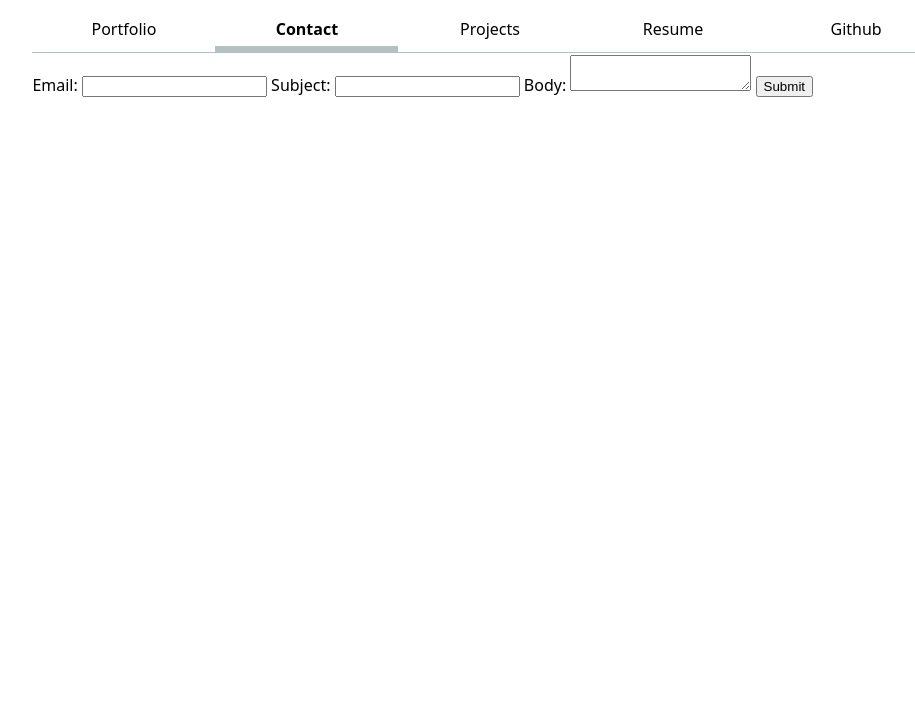
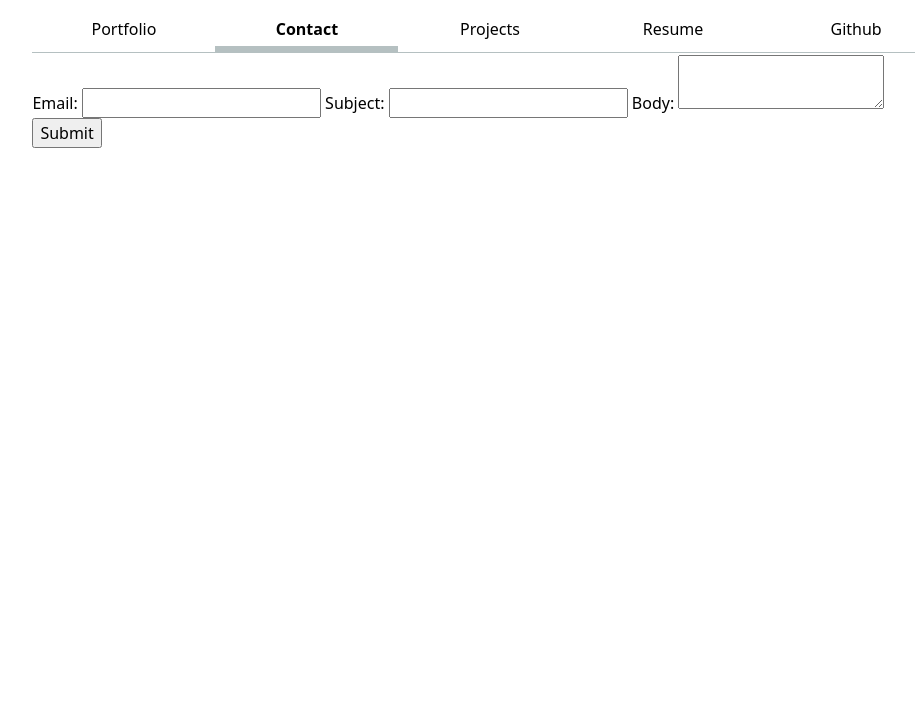
Before and after one commit to kylechoi101/portfolio, a plain HTML site: page contact/index.html in a window 1280 px wide. Shown: the part 82-800 px from the top of the page, without its empty margins (150-1065 px from the left). Drawn offline with Linux system fonts and the light colour scheme; files that its build step writes are made by us from their sources.

Commit message:
Update style.css

```diff
--- a/style.css
+++ b/style.css
@@ -37,3 +37,12 @@ nav > a:hover {
   padding-bottom: 0.3em;
   background-color: oklch(from var(--color-accent) 95% 5% h);
 }
+input {
+  font: inherit;
+}
+textarea {
+  font: inherit;
+}
+button {
+  font: inherit;
+}
```
